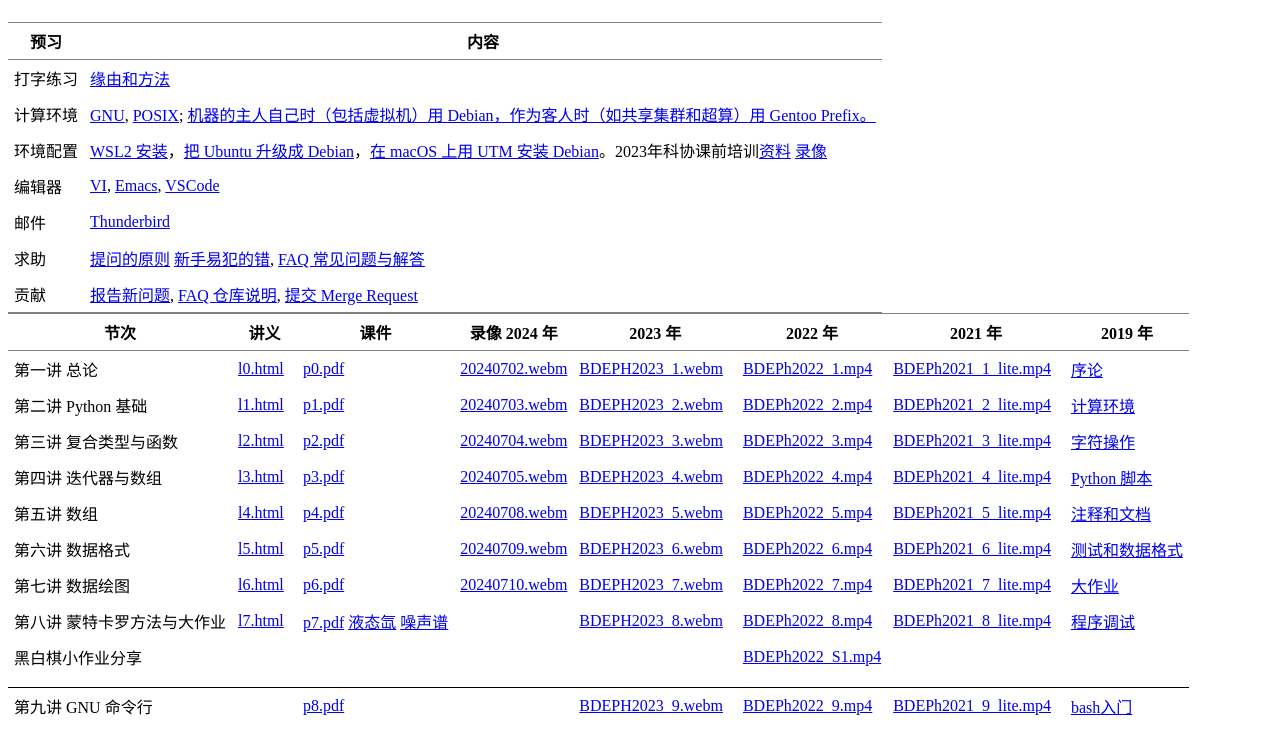
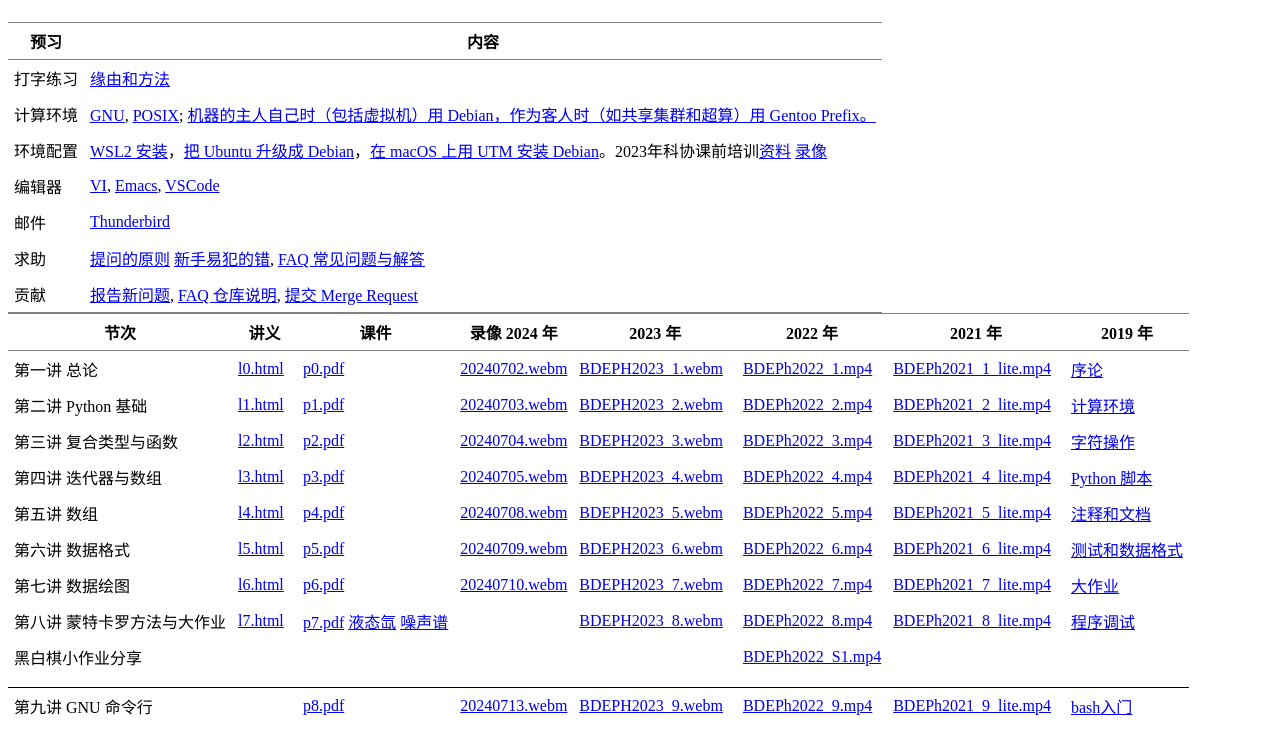
Before and after one commit to heroxbd/physics-data, a plain HTML site: page upload/index.html in a window 1280 px wide. Shown: the part 67-800 px from the top of the page. Drawn offline with Linux system fonts and the light colour scheme.

Commit message:
index.html: 上传 20240713 的视频。

```diff
--- a/upload/index.html
+++ b/upload/index.html
@@ -166,7 +166,7 @@
         <td>第九讲 GNU 命令行</td>
         <td></td>
         <td><a href="p8.pdf">p8.pdf</a></td>
-        <td></td>
+        <td><a href="20240713.webm">20240713.webm</td>
         <td><a href="BDEPH2023_9.webm">BDEPH2023_9.webm</a></td>
         <td><a href="BDEPh2022_9.mp4">BDEPh2022_9.mp4</a></td>
         <td><a href="BDEPh2021_9_lite.mp4">BDEPh2021_9_lite.mp4</a></td>
```
